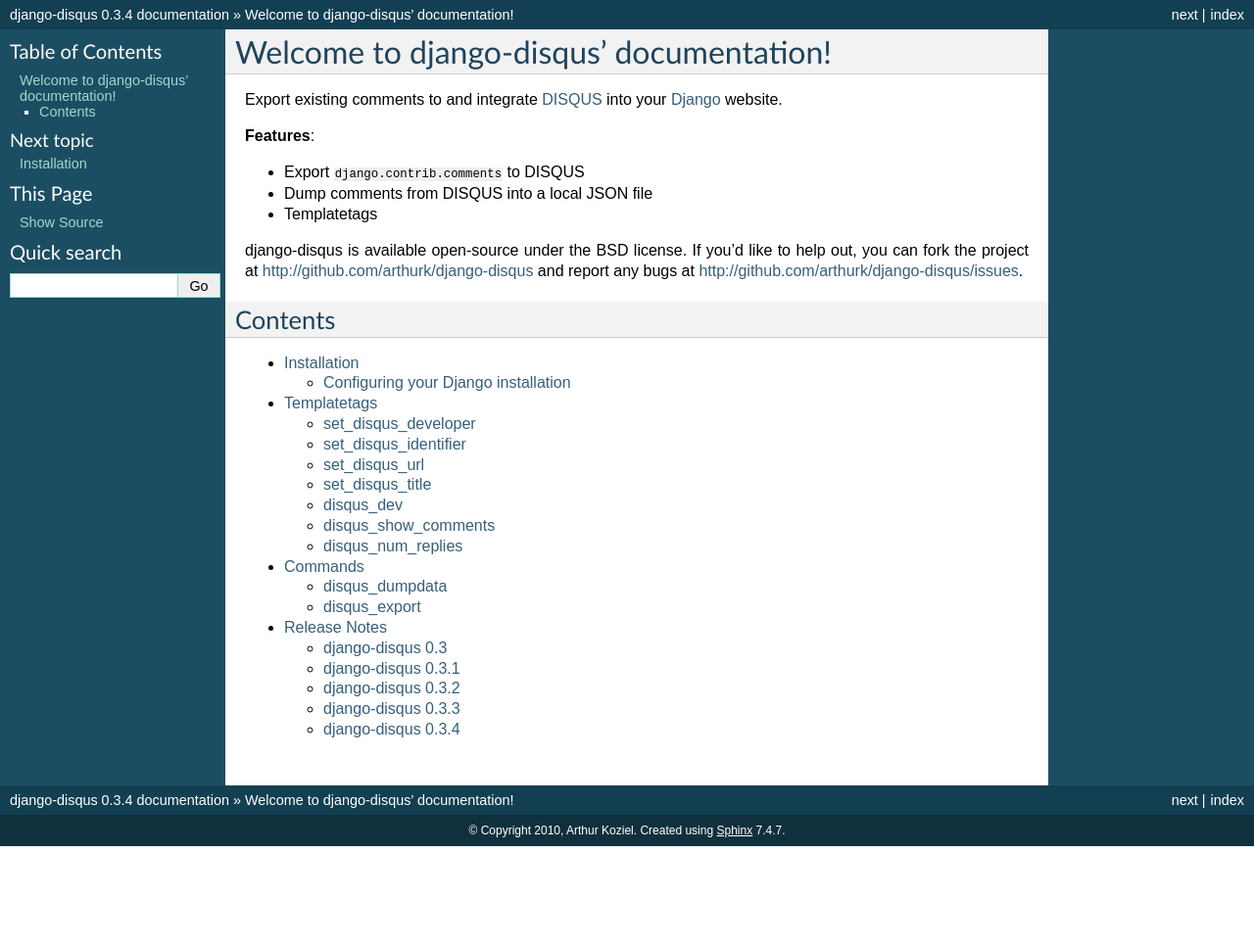
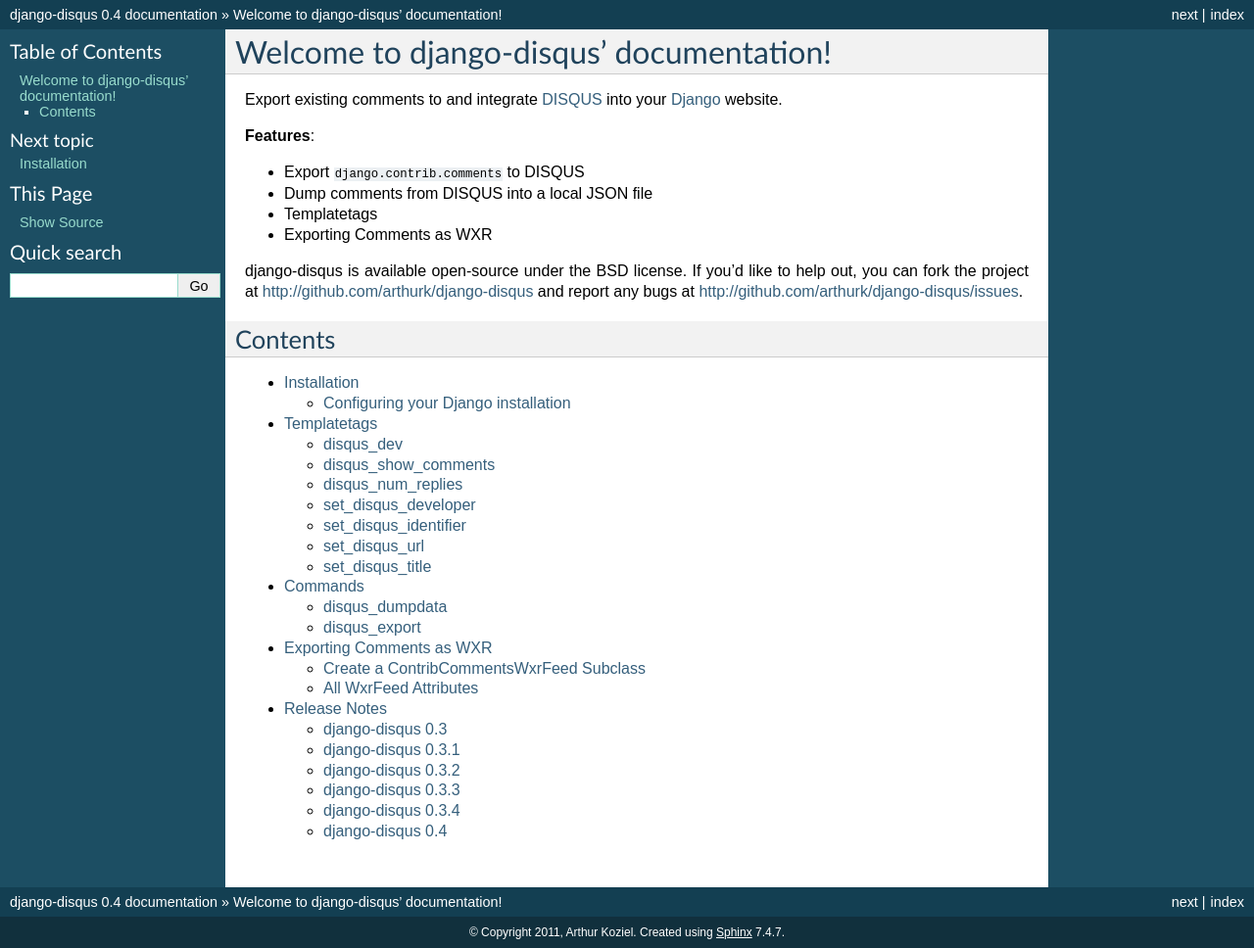
Before and after one commit to arthurk/django-disqus, a Sphinx documentation site: the page built from docs/index.rst, in a window 1280 px wide. Shown: the whole page at 98% size. Built offline with Sphinx 7.4.7, drawn with Linux system fonts in a browser that asks for light colours; before the commit the page ends 900 px from its top, so only the background shows below that.

Commit message:
updated docs for upcoming release

```diff
--- a/docs/conf.py
+++ b/docs/conf.py
@@ -38,16 +38,16 @@
 
 # General information about the project.
 project = u'django-disqus'
-copyright = u'2010, Arthur Koziel'
+copyright = u'2011, Arthur Koziel'
 
 # The version info for the project you're documenting, acts as replacement for
 # |version| and |release|, also used in various other places throughout the
 # built documents.
 #
 # The short X.Y version.
-version = '0.3.4'
+version = '0.4'
 # The full version, including alpha/beta/rc tags.
-release = '0.3.4'
+release = '0.4'
 
 # The language for content autogenerated by Sphinx. Refer to documentation
 # for a list of supported languages.
--- a/docs/index.rst
+++ b/docs/index.rst
@@ -10,6 +10,7 @@
 - Export ``django.contrib.comments`` to DISQUS
 - Dump comments from DISQUS into a local JSON file
 - Templatetags
+- Exporting Comments as WXR
 
 django-disqus is available open-source under the BSD license. If you'd like
 to help out, you can fork the project at http://github.com/arthurk/django-disqus
@@ -27,4 +28,5 @@
    installation
    templatetags
    commands
+   exporting_wxr
    releasenotes/index
--- a/docs/releasenotes/index.rst
+++ b/docs/releasenotes/index.rst
@@ -9,3 +9,4 @@
    0.3.2
    0.3.3
    0.3.4
+   0.4
```
Also changed, not shown: docs/releasenotes/0.4.rst (added, +16 -0 lines), docs/templatetags.rst (+93 -54 lines), 9 other files.
